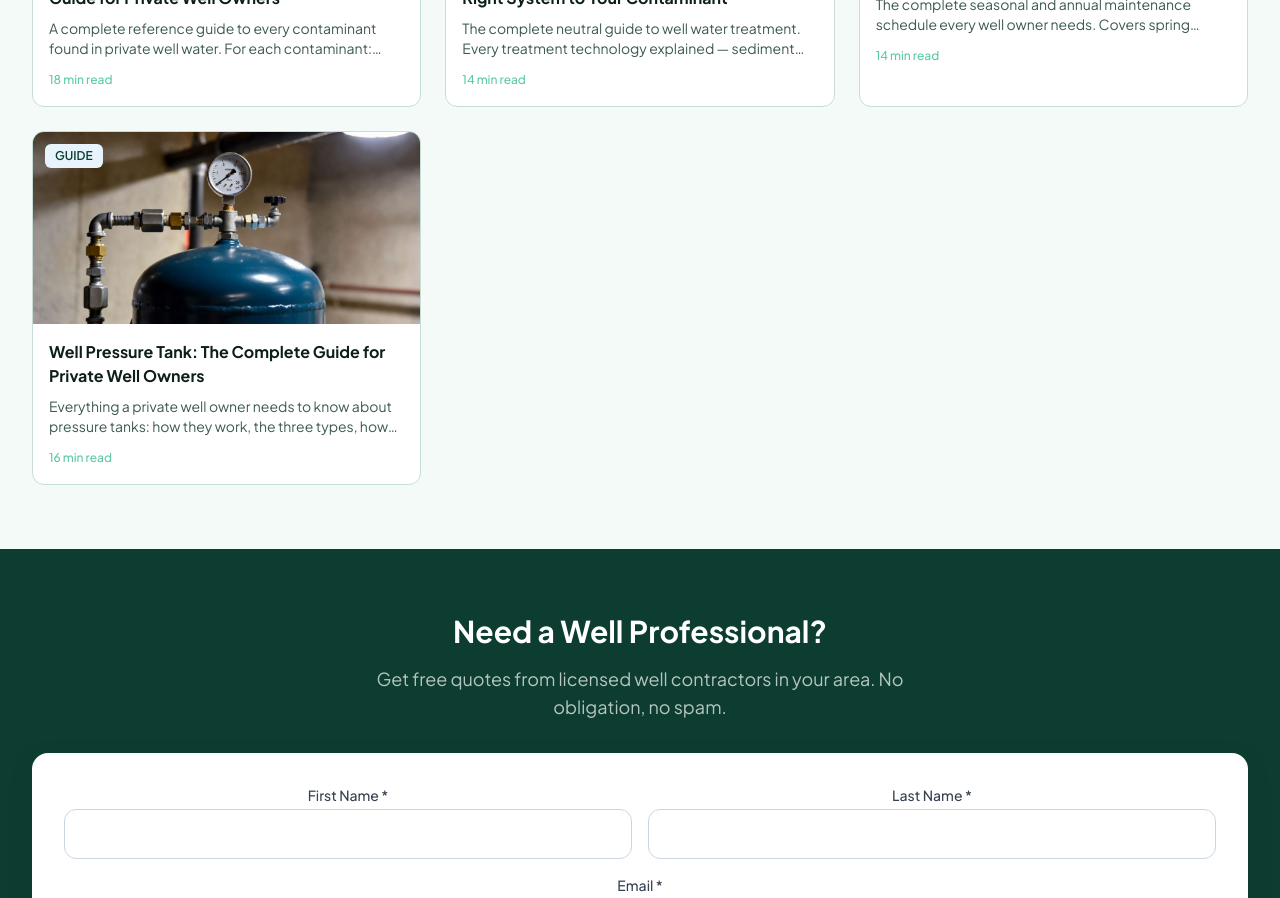
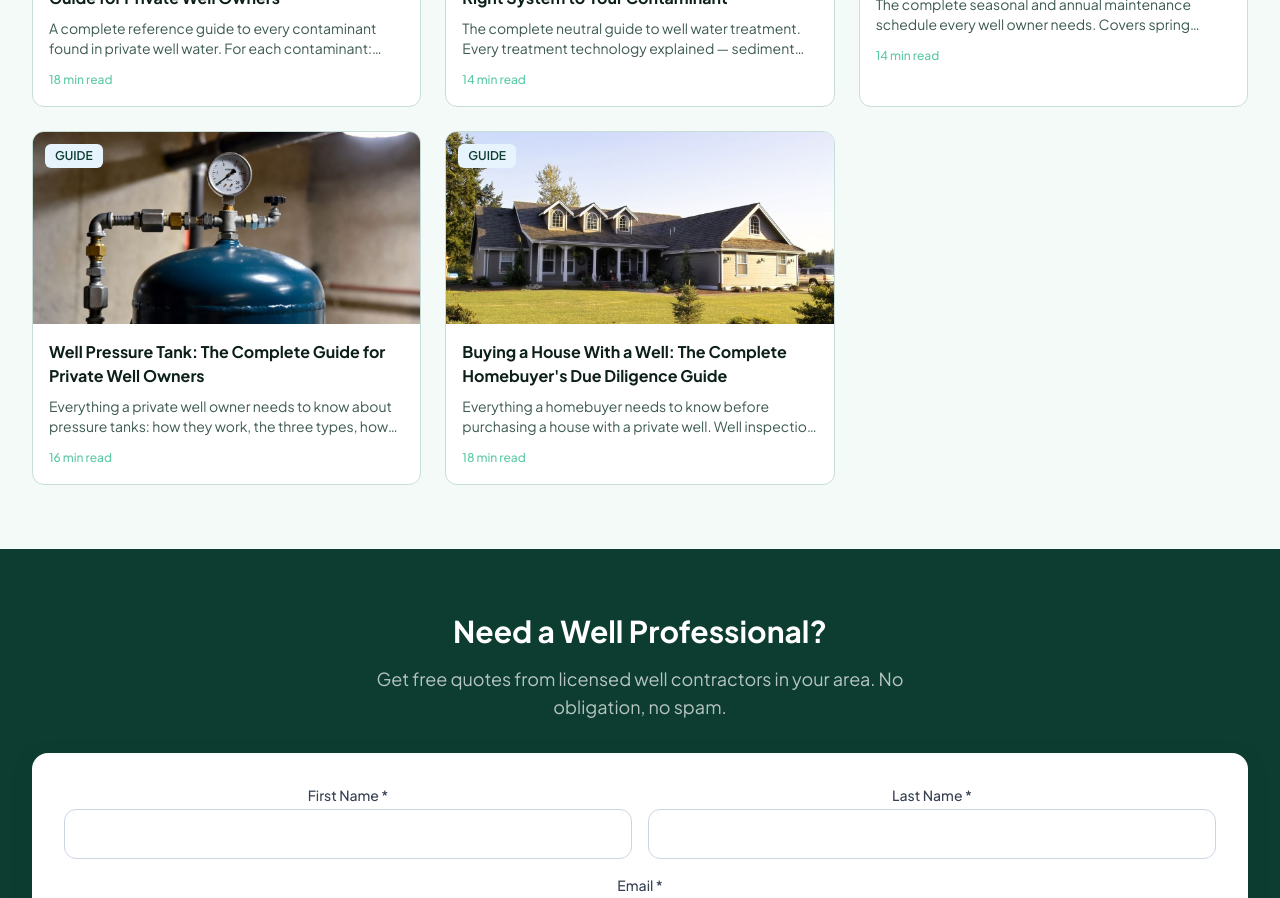
Before and after one commit to thebasementguide2026/thewell.guide-, a Next.js app: page /guides in a window 1280 px wide. Shown: the part 1080-1978 px from the top of the page. Built offline with nearby package versions, Linux system fonts and the light colour scheme.

Commit message:
Add buying house with well to guides index page

```diff
--- a/app/guides/page.tsx
+++ b/app/guides/page.tsx
@@ -17,6 +17,7 @@ const guides = [
   { title: 'Well Water Treatment Options: Match the Right System to Your Contaminant', href: '/guides/well-water-treatment-options', description: 'The complete neutral guide to well water treatment. Every treatment technology explained — sediment filters, carbon filters, UV disinfection, water softeners, reverse osmosis, oxidizing filters, and more.', image: '/well treatmentoptions.jpg', readTime: '14 min read' },
   { title: 'Annual Well Maintenance Checklist', href: '/guides/well-maintenance-checklist', description: 'The complete seasonal and annual maintenance schedule every well owner needs. Covers spring startup, summer monitoring, fall winterization, and professional inspections.', image: '/well maintance.jpg', readTime: '14 min read' },
   { title: 'Well Pressure Tank: The Complete Guide for Private Well Owners', href: '/guides/well-pressure-tank-guide', description: 'Everything a private well owner needs to know about pressure tanks: how they work, the three types, how to size one correctly, the best brands, maintenance schedule, failure signs, and when to replace.', image: '/pressureguide.jpg', readTime: '16 min read' },
+  { title: 'Buying a House With a Well: The Complete Homebuyer\'s Due Diligence Guide', href: '/guides/buying-house-with-well', description: 'Everything a homebuyer needs to know before purchasing a house with a private well. Well inspection checklist, water tests by contaminant, loan requirements, negotiation dollar amounts, walk-away conditions, and a 30-day post-closing checklist.', image: '/buying a home on well.jpg', readTime: '18 min read' },
 ]
 
 export default function GuidesIndexPage() {
```
